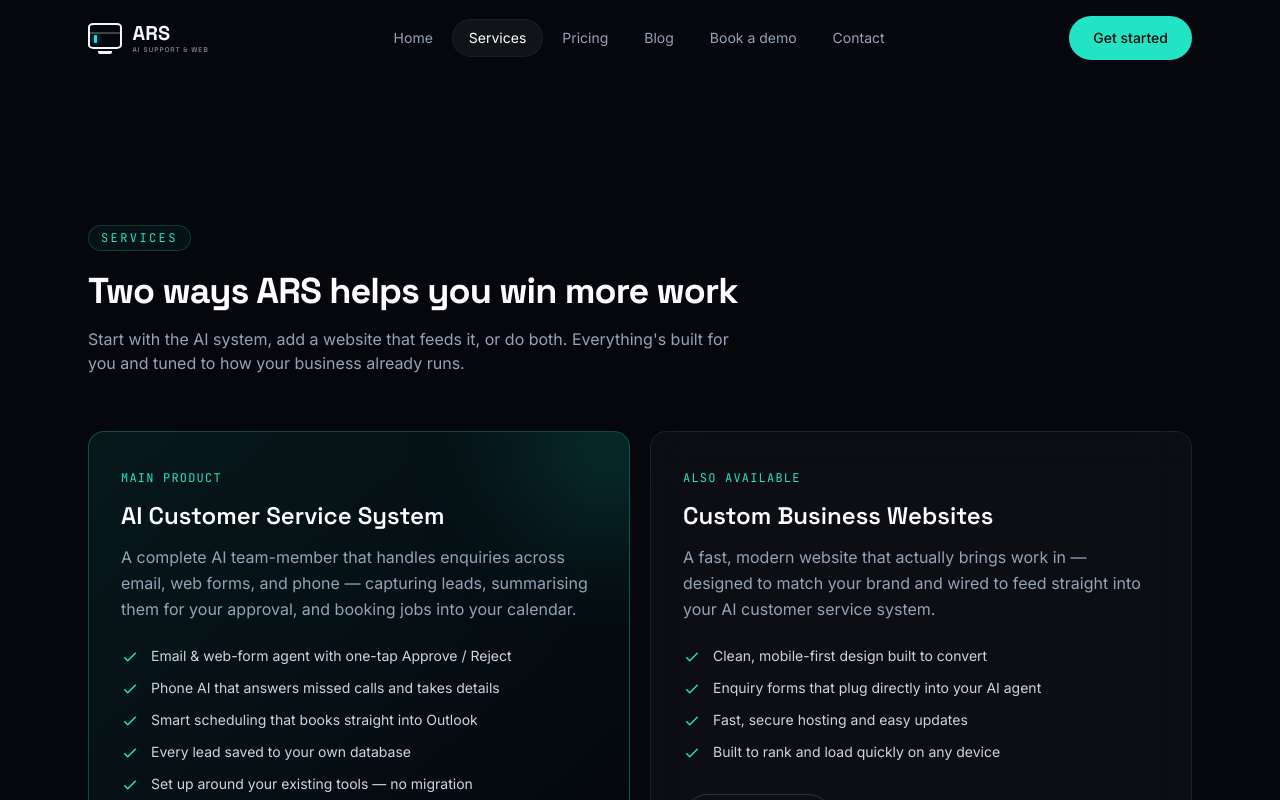
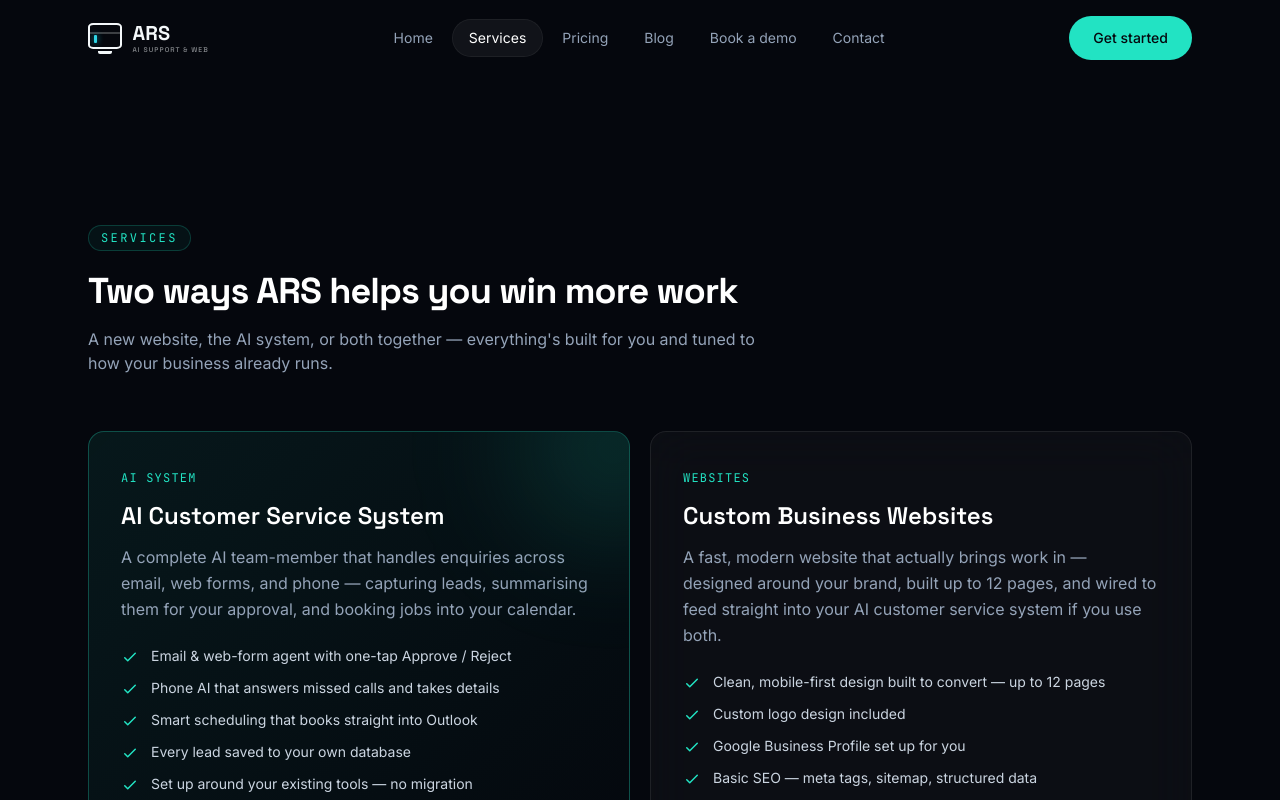
Before and after one commit to Alirezaa02/ARS-website, a React (Vite) app: page /services in a window 1280 px wide. Shown: the top 800 px of the page. Built offline with nearby package versions, Linux system fonts and the light colour scheme.

Commit message:
Updated price list

```diff
--- a/src/components/Pricing.jsx
+++ b/src/components/Pricing.jsx
@@ -7,7 +7,8 @@ const plans = [
     name: "Starter",
     blurb: "For a solo operator who just needs to stop missing enquiries.",
     setup: "$990",
-    monthly: "$200",
+    setupNote: "Connecting your inbox and web forms, tuning the AI to your business.",
+    monthly: "$150",
     features: [
       "Email & web-form AI agent",
       "One-tap Approve / Reject summaries",
@@ -20,7 +21,8 @@ const plans = [
     name: "Growth",
     blurb: "The full system for a busy business that lives and dies by its bookings.",
     setup: "$2,000",
-    monthly: "$400",
+    setupNote: "Everything in Starter, plus training the phone AI and wiring up calendar booking.",
+    monthly: "$300",
     featured: true,
     features: [
       "Everything in Starter",
@@ -34,7 +36,8 @@ const plans = [
     name: "Complete",
     blurb: "AI system plus a custom website built to feed it, done end to end.",
     setup: "$3,500",
-    monthly: "$600",
+    setupNote: "Everything in Growth, plus designing and building your website.",
+    monthly: "$450",
     features: [
       "Everything in Growth",
       "Custom business website",
@@ -88,6 +91,7 @@ export default function Pricing({ compact = false }) {
                   <p className="mt-1 text-sm text-slate-500">
                     + {p.setup} one-off setup
                   </p>
+                  <p className="mt-1 text-xs text-slate-600">{p.setupNote}</p>
                 </div>
 
                 <ul className="mt-6 flex-1 space-y-3">
--- a/src/components/Services.jsx
+++ b/src/components/Services.jsx
@@ -4,7 +4,7 @@ import { Reveal } from "../lib/motion";
 
 const services = [
   {
-    tag: "Main product",
+    tag: "AI system",
     title: "AI Customer Service System",
     body: "A complete AI team-member that handles enquiries across email, web forms, and phone — capturing leads, summarising them for your approval, and booking jobs into your calendar.",
     points: [
@@ -17,14 +17,16 @@ const services = [
     featured: true,
   },
   {
-    tag: "Also available",
+    tag: "Websites",
     title: "Custom Business Websites",
-    body: "A fast, modern website that actually brings work in — designed to match your brand and wired to feed straight into your AI customer service system.",
+    body: "A fast, modern website that actually brings work in — designed around your brand, built up to 12 pages, and wired to feed straight into your AI customer service system if you use both.",
     points: [
-      "Clean, mobile-first design built to convert",
+      "Clean, mobile-first design built to convert — up to 12 pages",
+      "Custom logo design included",
+      "Google Business Profile set up for you",
+      "Basic SEO — meta tags, sitemap, structured data",
+      "Business email set up on your own domain",
       "Enquiry forms that plug directly into your AI agent",
-      "Fast, secure hosting and easy updates",
-      "Built to rank and load quickly on any device",
     ],
   },
 ];
@@ -38,8 +40,8 @@ export default function Services() {
           Two ways ARS helps you win more work
         </h2>
         <p className="mt-4 text-slate-400">
-          Start with the AI system, add a website that feeds it, or do both. Everything's
-          built for you and tuned to how your business already runs.
+          A new website, the AI system, or both together — everything's built for you and
+          tuned to how your business already runs.
         </p>
       </Reveal>
 
--- a/src/data/blogPosts.js
+++ b/src/data/blogPosts.js
@@ -3,7 +3,7 @@ export const blogPosts = [
     slug: "ai-answering-service-cost-australia",
     title: "AI Answering Service Cost in Australia (2026)",
     description:
-      "What does an AI answering service actually cost in Australia? A plain-English breakdown of setup fees, monthly pricing, and what you get — from $200/month.",
+      "What does an AI answering service actually cost in Australia? A plain-English breakdown of setup fees, monthly pricing, and what you get — from $150/month.",
     date: "2026-08-19",
     readTime: "5 min read",
   },
--- a/src/pages/blog/AiAnsweringServiceCostAustralia.jsx
+++ b/src/pages/blog/AiAnsweringServiceCostAustralia.jsx
@@ -8,7 +8,7 @@ const ul = "mt-3 space-y-2 text-slate-400 leading-relaxed list-disc pl-5";
 
 const TITLE = "AI Answering Service Cost in Australia (2026)";
 const DESCRIPTION =
-  "What does an AI answering service actually cost in Australia? A plain-English breakdown of setup fees, monthly pricing, and what you get — from $200/month.";
+  "What does an AI answering service actually cost in Australia? A plain-English breakdown of setup fees, monthly pricing, and what you get — from $150/month.";
 const PATH = "/blog/ai-answering-service-cost-australia";
 const DATE = "2026-08-19";
 
@@ -87,7 +87,7 @@ export default function AiAnsweringServiceCostAustralia() {
             AI answering and customer service systems for Australian small businesses typically
             run as a <strong className="text-slate-300">one-off setup fee plus a flat monthly
             subscription</strong>. At ARS, plans start at{" "}
-            <strong className="text-slate-300">$200/month with a $990 one-off setup</strong>,
+            <strong className="text-slate-300">$150/month with a $990 one-off setup</strong>,
             and scale up from there depending on how much you need the system to do.
           </p>
           <p className={p}>
@@ -120,17 +120,17 @@ export default function AiAnsweringServiceCostAustralia() {
           <ul className={ul}>
             <li>
               <strong className="text-slate-300">Solo operator, just stop missing enquiries</strong> —
-              expect around $200/month plus a setup fee from around $990. This handles email
+              expect around $150/month plus a setup fee from around $990. This handles email
               and web-form enquiries and saves every lead so nothing gets lost.
             </li>
             <li>
               <strong className="text-slate-300">Busy, booking-driven business</strong> — around
-              $400/month plus setup. This adds missed-call phone answering and automatic
+              $300/month plus setup. This adds missed-call phone answering and automatic
               scheduling into your Outlook calendar.
             </li>
             <li>
               <strong className="text-slate-300">Full system with a website</strong> — around
-              $600/month plus setup, where the AI system is paired with a custom website built
+              $450/month plus setup, where the AI system is paired with a custom website built
               to feed enquiries straight into it.
             </li>
           </ul>
```
